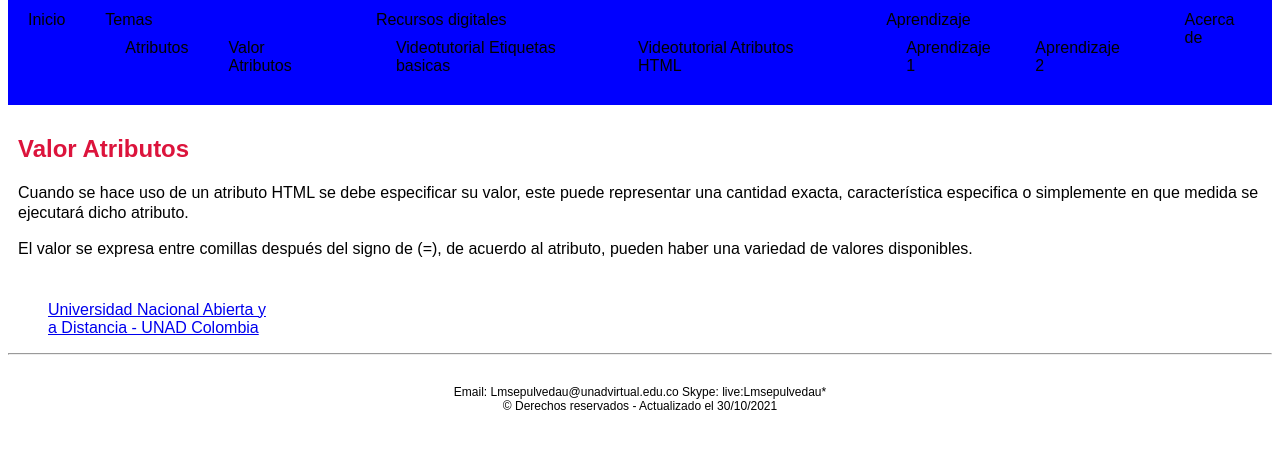
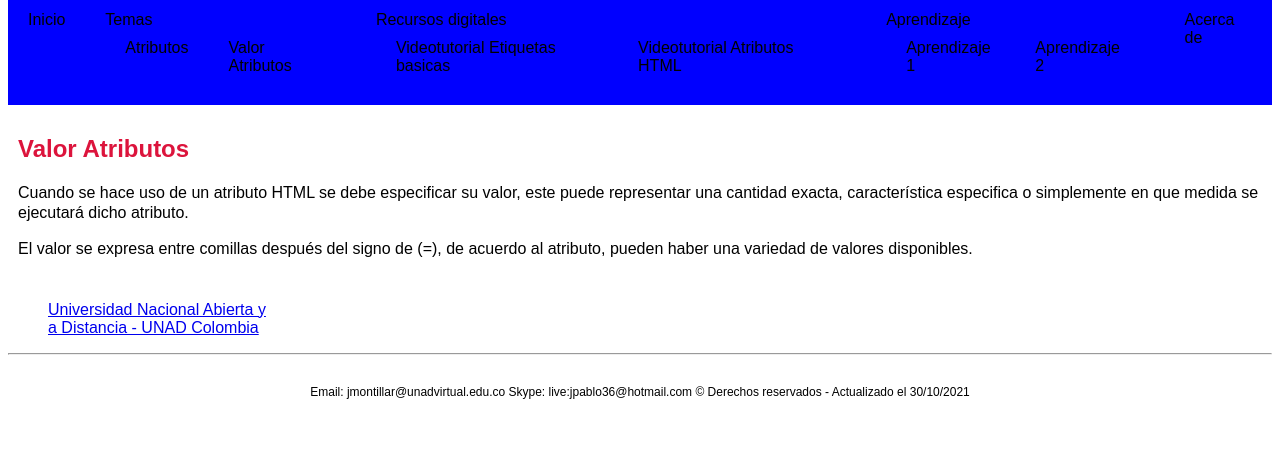
Before and after one commit to columbuspicture/Fase3_Juan_Montilla, a plain HTML site: page temas2.html in a window 1280 px wide. Shown: the part 97-546 px from the top of the page. Drawn offline with Linux system fonts and the light colour scheme; a script that the page names is missing.

Commit message:
Update temas2.html

```diff
--- a/temas2.html
+++ b/temas2.html
@@ -51,9 +51,9 @@
             <div class="fb-page" data-href="https://www.facebook.com/UniversidadUNAD/" data-tabs="timeline" data-width="300" data-height="" data-small-header="false" data-adapt-container-width="true" data-hide-cover="false" data-show-facepile="true"><blockquote cite="https://www.facebook.com/UniversidadUNAD/" class="fb-xfbml-parse-ignore"><a href="https://www.facebook.com/UniversidadUNAD/">Universidad Nacional Abierta y a Distancia - UNAD Colombia</a></blockquote></div>
         </aside>
 
-          <footer>
+            <footer>
             <hr>
-            <span> Email: Lmsepulvedau@unadvirtual.edu.co  Skype:  live:Lmsepulvedau*</span> <br>
+            <span> Email:  jmontillar@unadvirtual.edu.co  Skype:  live:jpablo36@hotmail.com
             <span>© Derechos reservados - Actualizado el 30/10/2021</span>
         </footer>
     </div>
```
